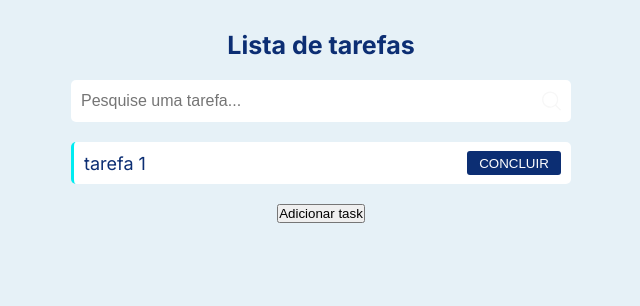
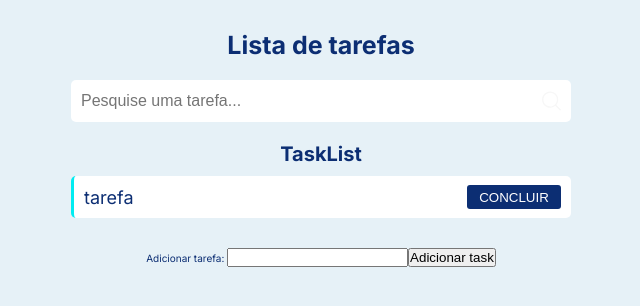
Before and after one commit to MatheusAbreuTech/duosystem-test-frontEnd, a Next.js app: page / in a window 1280 px wide. Shown: the top 306 px of the page, without its empty margins (319-959 px from the left). Built offline with nearby package versions, Linux system fonts and the light colour scheme.

Commit message:
feat: implementing zuntand and form validation with react hook form and zod

```diff
--- a/package.json
+++ b/package.json
@@ -5,7 +5,7 @@
   "scripts": {
     "dev": "next dev",
     "build": "next build",
-    "test": "jest --passWithNoTests --maxWorkers=100%",
+    "test": "jest --passWithNoTests --maxWorkers=50%",
     "test:watch": "jest --watch --maxWorkers=25%",
     "test:ci": "jest --runInBand",
     "generate": "npx plop --plopfile generators/plopfile.js",
@@ -16,6 +16,7 @@
     "build-storybook": "storybook build"
   },
   "dependencies": {
+    "@hookform/resolvers": "^3.3.1",
     "@types/node": "20.5.9",
     "@types/react": "18.2.21",
     "@types/react-dom": "18.2.7",
--- /dev/null
+++ b/src/components/AddTask/index.tsx
@@ -0,0 +1,42 @@
+'use client'
+
+import * as S from './styles'
+import { z } from 'zod'
+// import useTaskStore from '@/store/zustand'
+import { zodResolver } from '@hookform/resolvers/zod'
+import { useForm, SubmitHandler } from 'react-hook-form'
+
+const taskDescriptionSchema = z.object({
+  taskDescription: z.string().min(1, 'Este campo é obrigatório.')
+})
+
+type ValidationSchema = z.infer<typeof taskDescriptionSchema>
+
+const AddTask = () => {
+  // const addTask = useTaskStore((state) => state.addTask)
+  const {
+    register,
+    handleSubmit,
+    formState: { errors }
+  } = useForm<ValidationSchema>({
+    resolver: zodResolver(taskDescriptionSchema)
+  })
+
+  const handleAddTask: SubmitHandler<ValidationSchema> = (data) => {
+    // addTask(data.taskDescription)
+    console.log(data)
+  }
+
+  return (
+    <S.Form onSubmit={handleSubmit(handleAddTask)}>
+      <label htmlFor="">Adicionar tarefa: </label>
+      <input type="text" {...register('taskDescription')} />
+
+      {errors.taskDescription && <p>{errors.taskDescription?.message}</p>}
+
+      <button type="submit">Adicionar task</button>
+    </S.Form>
+  )
+}
+
+export default AddTask
--- /dev/null
+++ b/src/components/AddTask/styles.ts
@@ -0,0 +1,3 @@
+import styled from 'styled-components'
+
+export const Form = styled.form``
--- a/src/components/Main/index.tsx
+++ b/src/components/Main/index.tsx
@@ -1,8 +1,10 @@
 import SearchTask from '../SearchTask'
 import TaskList from '../TaskList'
 import * as S from './styles'
+import AddTask from '../AddTask'
 
-const Main = () => (
+const Main = () => {
+  return (
     <S.Wrapper>
       <S.Title>Lista de tarefas</S.Title>
 
@@ -10,11 +12,12 @@ const Main = () => (
       <SearchTask />
 
       {/* listagem */}
-    <TaskList tasks={[{ id: 1, text: 'tarefa 1' }]} />
+      <TaskList />
 
       {/* botao para adicionar umas task */}
-    <button>Adicionar task</button>
+      <AddTask />
     </S.Wrapper>
   )
+}
 
 export default Main
--- a/src/components/TaskList/index.tsx
+++ b/src/components/TaskList/index.tsx
@@ -1,23 +1,21 @@
 'use client'
 
 import * as S from './styles'
+// import useTaskStore from '@/store/zustand'
 
-type Task = {
-  text: string
-  id: number
-}
-
-type TaskListProps = {
-  tasks: Task[]
-}
-
-const TaskList = ({ tasks }: TaskListProps) => {
+const TaskList = () => {
+  // const { taskList, changeTaskStatusById } = useTaskStore()
+  const taskList = [{ id: 1, description: 'tarefa', status: false }]
   return (
     <S.Wrapper>
+      <h1>TaskList</h1>
       <S.List>
-        {tasks.map((task) => (
+        {taskList.map((task) => (
           <S.Item key={task.id}>
-            {task.text} <S.CheckedTaskButton>Concluir</S.CheckedTaskButton>
+            <S.Description>{task.description}</S.Description>
+            <S.CheckedTaskButton onClick={() => console.log(task.id)}>
+              Concluir
+            </S.CheckedTaskButton>
           </S.Item>
         ))}
       </S.List>
--- a/src/components/TaskList/styles.ts
+++ b/src/components/TaskList/styles.ts
@@ -1,3 +1,4 @@
+import React from 'react'
 import styled from 'styled-components'
 
 export const Wrapper = styled.div`
@@ -9,6 +10,15 @@ export const List = styled.ul`
   list-style: none;
 `
 
+// interface DescriptionProps {
+//   taskisfinished: boolean
+// }
+
+interface CheckedTaskButton {
+  children: React.ReactNode
+  onClick: React.MouseEventHandler<HTMLButtonElement>
+}
+
 export const Item = styled.li`
   height: 4.2rem;
   width: 100%;
@@ -19,11 +29,10 @@ export const Item = styled.li`
   background: #fff;
   border-radius: 5px;
   padding: 0 1rem;
-  color: #0c2e73;
-  font-size: 1.8rem;
+  margin: 1rem 0;
 `
 
-export const CheckedTaskButton = styled.button`
+export const CheckedTaskButton = styled.button<CheckedTaskButton>`
   background-color: #0c2e73;
   height: 2.4rem;
   width: 9.4rem;
@@ -32,3 +41,10 @@ export const CheckedTaskButton = styled.button`
   color: #fff;
   text-transform: uppercase;
 `
+export const Description = styled.p`
+  font-size: 1.8rem;
+  /* font-style: ${(props) => (props.taskisfinished ? 'italic' : 'normal')}; */
+  color: #0c2e73;
+  /* text-decoration: ${(props) =>
+    props.taskisfinished ? 'line-through' : 'none'}; */
+`
--- a/src/components/TaskList/test.tsx
+++ b/src/components/TaskList/test.tsx
@@ -1,13 +1,10 @@
 import { render } from '@testing-library/react'
-
 import TaskList from '.'
 
 describe('<TaskList />', () => {
   it('should render the TaskList component in screen', () => {
     // renderiza o component
-    const { container } = render(
-      <TaskList tasks={[{ id: 1, text: 'tarefa 1' }]} />
-    )
+    const { container } = render(<TaskList />)
 
     expect(container).toBeInTheDocument()
   })
--- /dev/null
+++ b/src/store/zustand.ts
@@ -0,0 +1,52 @@
+import { Task } from '@/types/Task'
+import { create } from 'zustand'
+
+type TaskStore = {
+  taskList: Task[]
+  addTask: (description: string) => void
+  removeTaskById: (taskId: number) => void
+  changeTaskStatusById: (taskId: number) => void
+}
+
+const useTaskStore = create<TaskStore>((set) => {
+  return {
+    taskList: [],
+    addTask: (description) =>
+      set((state) => ({
+        taskList: [
+          ...state.taskList,
+          {
+            id: state.taskList.length + 1,
+            description: description,
+            status: false
+          }
+        ]
+      })),
+    removeTaskById: (taskId) =>
+      set((state) => ({
+        taskList: state.taskList.filter((task) => task.id !== taskId)
+      })),
+    changeTaskStatusById: (taskId) =>
+      set((state) => {
+        const taskIndex = state.taskList.findIndex((task) => task.id === taskId)
+
+        if (taskIndex !== -1) {
+          const currentStatus = state.taskList[taskIndex].status
+
+          const cloneTaskList = [...state.taskList]
+          cloneTaskList[taskIndex] = {
+            ...cloneTaskList[taskIndex],
+            status: !currentStatus
+          }
+
+          console.log(cloneTaskList)
+
+          return { taskList: cloneTaskList }
+        }
+
+        return state
+      })
+  }
+})
+
+export default useTaskStore
--- /dev/null
+++ b/src/types/Task.ts
@@ -0,0 +1,5 @@
+export type Task = {
+  description: string
+  id: number
+  status: boolean
+}
```
Also changed, not shown: src/components/AddTask/stories.tsx (added, +9 -0 lines), src/components/AddTask/test.tsx (added, +11 -0 lines), 1 other file (tests, documents, lock files or other folders). Lines whose indentation alone changed are shown as unchanged.
